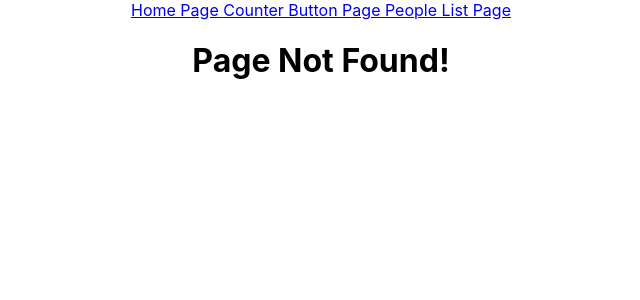
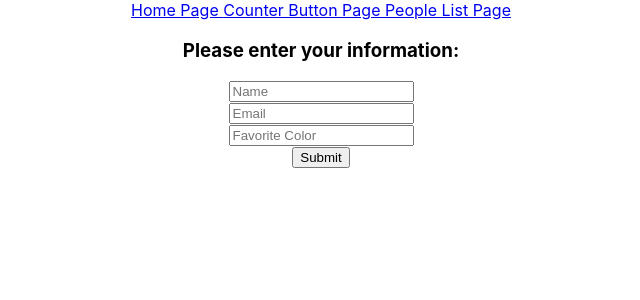
Before and after one commit to schulczistvanjr/sandbox, a React (Create React App) app: page /controlled in a window 1280 px wide. Before the commit this address had no page. Shown: the top 300 px of the page, without its empty margins (319-959 px from the left). Built offline with nearby package versions, Linux system fonts and the light colour scheme.

Commit message:
Controlled and uncontrolled forms

```diff
--- a/src/App.js
+++ b/src/App.js
@@ -1,7 +1,15 @@
 import './App.css';
 import React, { useState } from 'react';
 import { BrowserRouter as Router, Route, Routes, Link } from 'react-router-dom';
-import { HomePage, CounterButtonPage, PeopleListPage, NotFoundPage, ProtectedPage } from './pages';
+import {
+  HomePage,
+  CounterButtonPage,
+  PeopleListPage,
+  NotFoundPage,
+  ProtectedPage,
+  ControlledFormPage,
+  UnControlledFormPage,
+} from './pages';
 
 function App() {
   const [numberOfClicks, setNumberOfClicks] = useState(0);
@@ -18,6 +26,8 @@
         <Routes>
           <Route exact path="/" element={<HomePage />} />
           <Route path="/counter" element={<CounterButtonPage />} />
+          <Route path="/controlled" element={<ControlledFormPage />} />
+          <Route path="/uncontrolled" element={<UnControlledFormPage />} />
           <Route path="/people-list" element={<PeopleListPage />} />
           <Route path="/protected" element={<ProtectedPage />} />
           <Route path="*" element={<NotFoundPage />} />
--- /dev/null
+++ b/src/pages/ControlledFormPage.js
@@ -0,0 +1,45 @@
+import React, { useState } from 'react';
+
+export const ControlledFormPage = () => {
+    const [name, setName] = useState('');
+    const [email, setEmail] = useState('');
+    const [favoriteColor, setFavoriteColor] = useState('');
+
+    return (
+        <form>
+            <h3>Please enter your information:</h3>
+            <div>
+            <input
+                type="text"
+                placeholder='Name'
+                value={name}
+                onChange={e => setName(e.target.value)}
+                />
+            </div>
+            <div>
+                <input
+                type="text"
+                placeholder='Email'
+                value={email}
+                onChange={e => setEmail(e.target.value)}
+                />
+            </div>
+            <div>
+                <input
+                type="text"
+                placeholder='Favorite Color'
+                value={favoriteColor}
+                onChange={e => setFavoriteColor(e.target.value)}
+                />
+            </div>
+            <button onClick={e => {
+                alert(`
+                Your name is: ${name},
+                your email is: ${email},
+                your favorite color is: ${favoriteColor}!
+                `);
+                e.preventDefault();
+            }}>Submit</button>
+        </form>
+    )
+}
--- a/src/pages/ProtectedPage.js
+++ b/src/pages/ProtectedPage.js
@@ -1,5 +1,5 @@
 import React, { useEffect } from 'react';
-import { Navigate, useNavigate } from 'react-router-dom';
+import { useNavigate } from 'react-router-dom';
 
 export const ProtectedPage = () => {
     const navigate = useNavigate();
--- /dev/null
+++ b/src/pages/UnControlledFormPage.js
@@ -0,0 +1,42 @@
+import React from 'react';
+
+export const UnControlledFormPage = () => {
+    const nameInput = React.createRef();
+    const emailInput = React.createRef();
+    const favoritColorInput = React.createRef();
+
+    return (
+        <form>
+            <h3>Please enter your information:</h3>
+            <div>
+            <input
+                ref={nameInput}
+                type="text"
+                placeholder='Name'
+                />
+            </div>
+            <div>
+                <input
+                ref={emailInput}
+                type="text"
+                placeholder='Email'
+                />
+            </div>
+            <div>
+                <input
+                ref={favoritColorInput}
+                type="text"
+                placeholder='Favorite Color'
+                />
+            </div>
+            <button onClick={ e => {
+                alert(`
+                Your name is: ${nameInput.current.value},
+                Your email is: ${emailInput.current.value},
+                Your favorite color is: ${favoritColorInput.current.value}!
+                `);
+                e.preventDefault();
+            }}>Submit</button>
+        </form>
+    );
+}
--- a/src/pages/index.js
+++ b/src/pages/index.js
@@ -2,4 +2,6 @@
 export { HomePage } from './HomePage';
 export { PeopleListPage } from './PeopleListPage';
 export { ProtectedPage } from './ProtectedPage';
+export { ControlledFormPage } from './ControlledFormPage';
+export { UnControlledFormPage } from './UnControlledFormPage';
 export { NotFoundPage } from './NotFoundPage';
```
